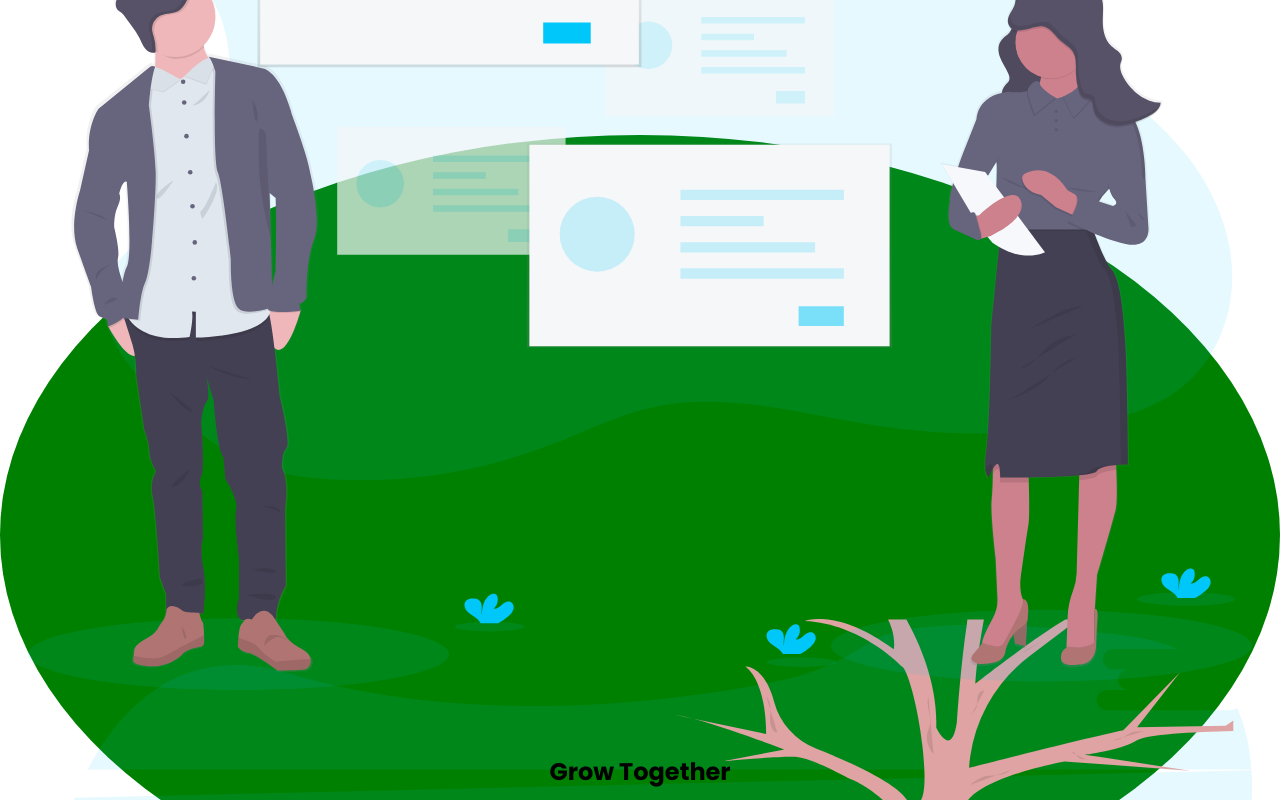
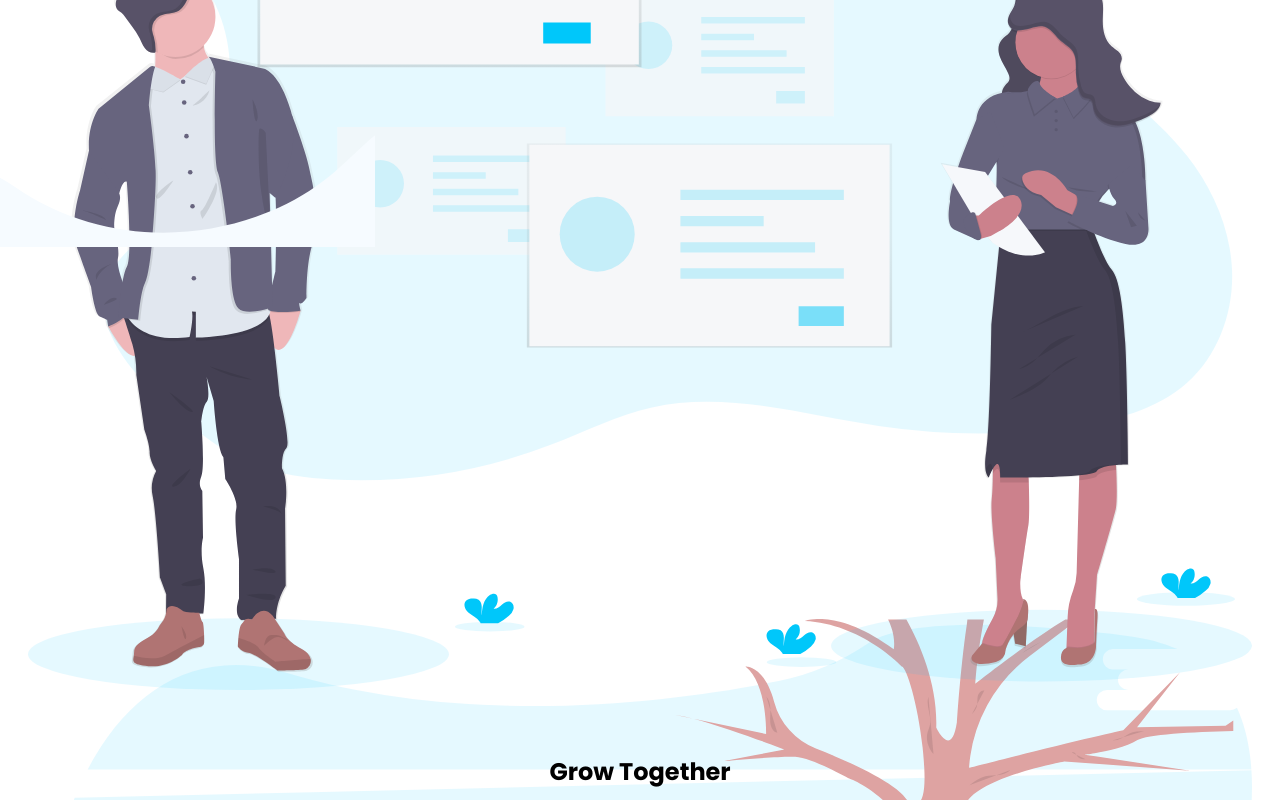
Before and after one commit to Tonny221/huddle-landing-page-with-curved-sections, a plain HTML site: page index.html in a window 1280 px wide. Shown: the part 2040-2840 px from the top of the page. Drawn offline with nearby package versions, Linux system fonts and the light colour scheme.

Commit message:
bg update

```diff
--- a/style.css
+++ b/style.css
@@ -155,6 +155,7 @@ a{
     flex-direction: column-reverse;
     row-gap: 4rem;
     height: 100vh;
+    width: 100%;
 }
 
 .grow-section::before{
@@ -162,12 +163,25 @@ a{
     position: absolute;
     top: 0;
     left: 0;
-    background-color: green;
+    width: 100%;
     height: 100%;
+    background-repeat: no-repeat;
+    background-size: 50% cover;
+    background-position: left bottom;
+    background-image: url(./images/bg-section-bottom-mobile-1.svg);
+}
+
+.grow-section::after{
+    content: '';
+    position: absolute;
+    top: 0;
+    left: 0;
     width: 100%;
-    z-index: -1;
-    border-radius: 50%;
-
+    height: 100%;
+    background-repeat: no-repeat;
+    background-size: cover 50%;
+    background-position: left top;
+    background-image: url(./images/bg-section-top-mobile-1.svg);
 }
 
 .section-title{
```
